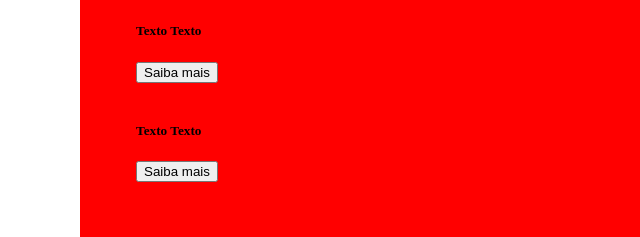
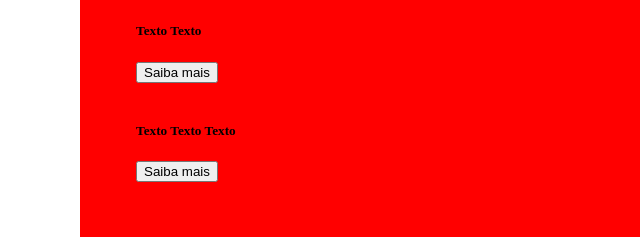
Before and after one commit to gabriel-bianchessi/site-labmati, a plain HTML site: page index.html in a window 1280 px wide. Shown: the part 1863-2100 px from the top of the page, 0-640 px from the left. Drawn offline with Linux system fonts and the light colour scheme.

Commit message:
Teste de pr - Laís
Olá, teste.

```diff
--- a/index.html
+++ b/index.html
@@ -61,7 +61,7 @@
 
       <div class="project"id="proj_3">
         <img>
-        <h5>Texto Texto</h5>
+        <h5>Texto Texto Texto</h5>
         <button>Saiba mais</button>
       </div>
     </div>
```
